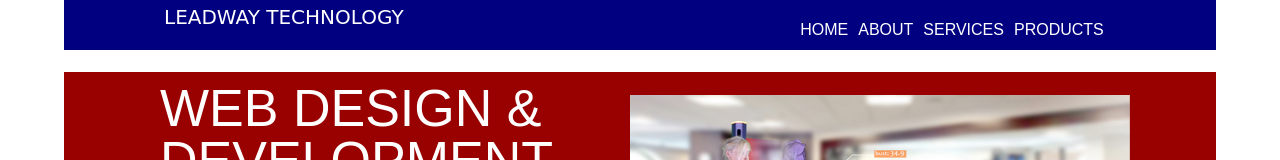
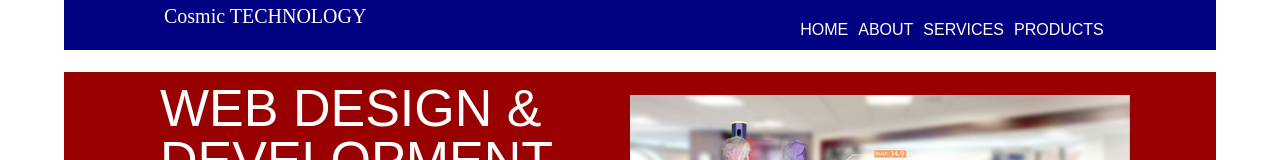
Before and after one commit to michaeloluwadamilare/TemplateDesign, a plain HTML site: page index.html in a window 1280 px wide. Shown: the top 160 px of the page. Drawn offline with Linux system fonts and the light colour scheme.

Commit message:
changes in header name and font

```diff
--- a/index.html
+++ b/index.html
@@ -7,7 +7,7 @@
 <body>
 <div class="wrapper">
 	<div class="header">
-		<div class="siteName">LEADWAY TECHNOLOGY</div>
+		<div class="siteName">Cosmic TECHNOLOGY</div>
 		<div class="navbar">
 			<ul>
 				<li><a href="#">HOME</a></li>
--- a/style.css
+++ b/style.css
@@ -15,7 +15,7 @@
 	min-height: 40px;
 	margin-top: 5px;
 	margin-left: 5em;
-	font-family: cursive;
+	font-family: hobo std;
 	font-size: 20px;
 	color: #fff;
 
```
